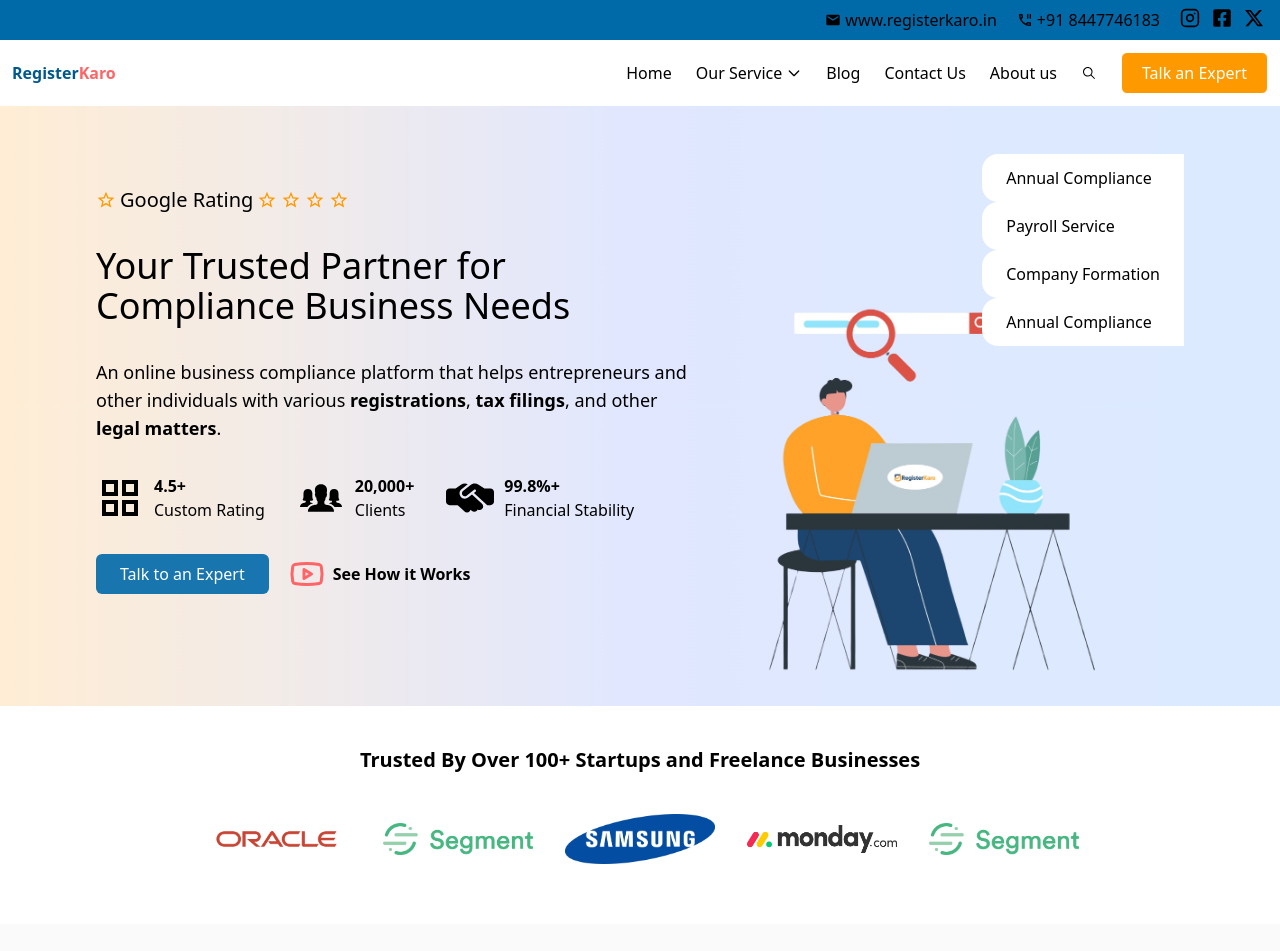
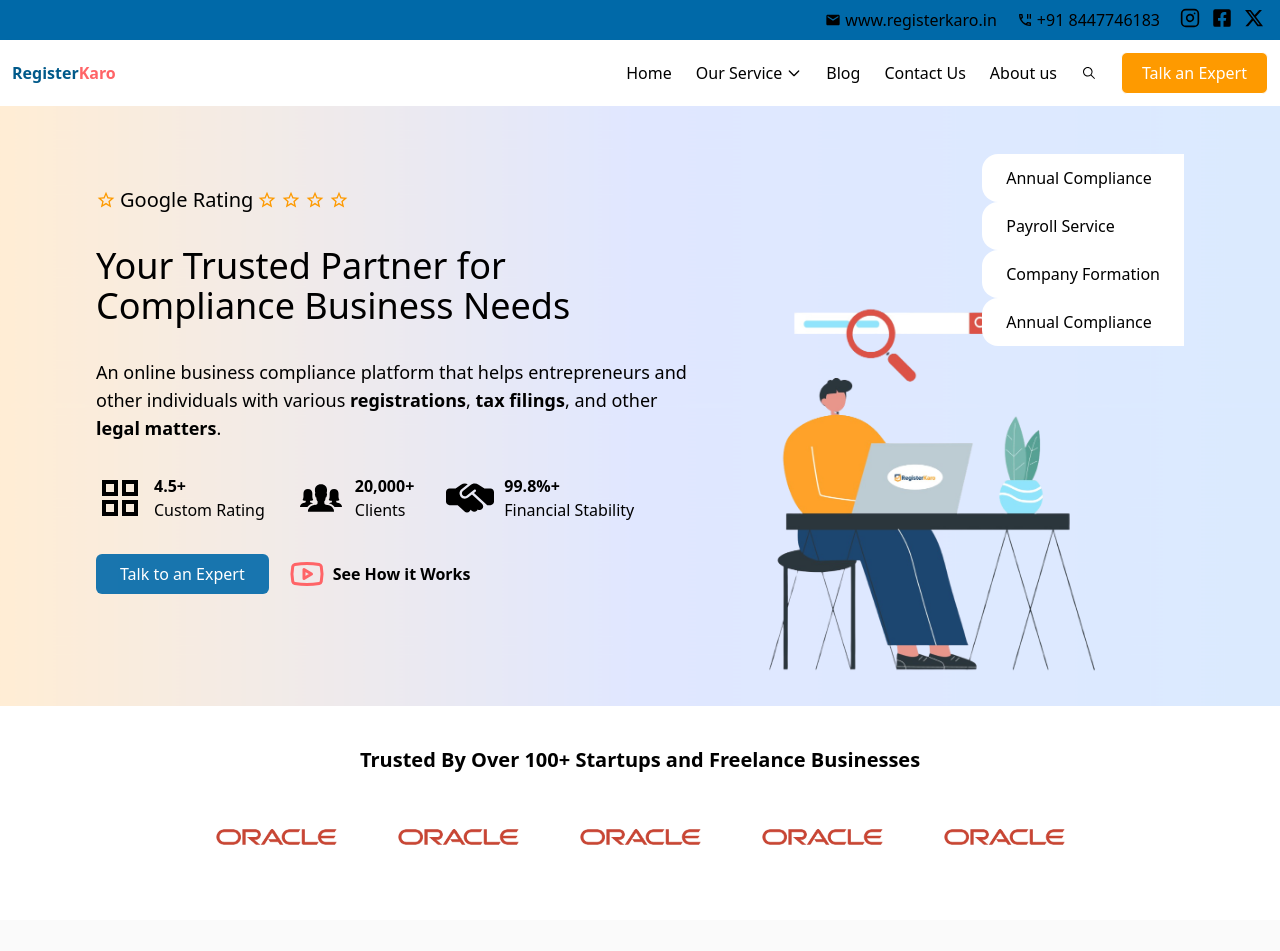
Before and after one commit to sidhantrajput1/RegisterKaro, a React (Vite) app in the folder frontend/: page / in a window 1280 px wide. Shown: the top 951 px of the page. Built offline with nearby package versions, Linux system fonts and the light colour scheme.

Commit message:
Conapnntta

```diff
--- a/frontend/src/components/CompanyService.jsx
+++ b/frontend/src/components/CompanyService.jsx
@@ -1,7 +1,7 @@
 import Oracle from './../assets/CompanyImg/Oracle_logo.png';
-import Segment from './../assets/CompanyImg/segmentLogo.png';
-import Monday from './../assets/CompanyImg/MondayLogo.png';
-import Sumsung from './../assets/CompanyImg/SumsungLogo.png';
+// import Segment from './../assets/CompanyImg/segmentLogo.png';
+// import Monday from './../assets/CompanyImg/MondayLogo.png';
+// import Sumsung from './../assets/CompanyImg/SumsungLogo.png';
 
 function CompanyService() {
     return (
@@ -11,10 +11,10 @@
             </h3>
             <div className="company grid grid-cols-2 sm:grid-cols-3 md:grid-cols-4 lg:grid-cols-5 gap-8 items-center justify-items-center px-5">
                 <img className="w-[120px] md:w-[150px]" src={Oracle} alt="Oracle Logo" />
-                <img className="w-[120px] md:w-[150px]" src={Segment} alt="Segment Logo" />
-                <img className="w-[120px] md:w-[150px]" src={Sumsung} alt="Samsung Logo" />
-                <img className="w-[120px] md:w-[150px]" src={Monday} alt="Monday Logo" />
-                <img className="w-[120px] md:w-[150px]" src={Segment} alt="Segment Logo" />
+                <img className="w-[120px] md:w-[150px]" src={Oracle} alt="Segment Logo" />
+                <img className="w-[120px] md:w-[150px]" src={Oracle} alt="Samsung Logo" />
+                <img className="w-[120px] md:w-[150px]" src={Oracle} alt="Monday Logo" />
+                <img className="w-[120px] md:w-[150px]" src={Oracle} alt="Segment Logo" />
             </div>
         </div>
     );
```
Also changed, not shown: 1 other file (tests, documents, lock files or other folders).
